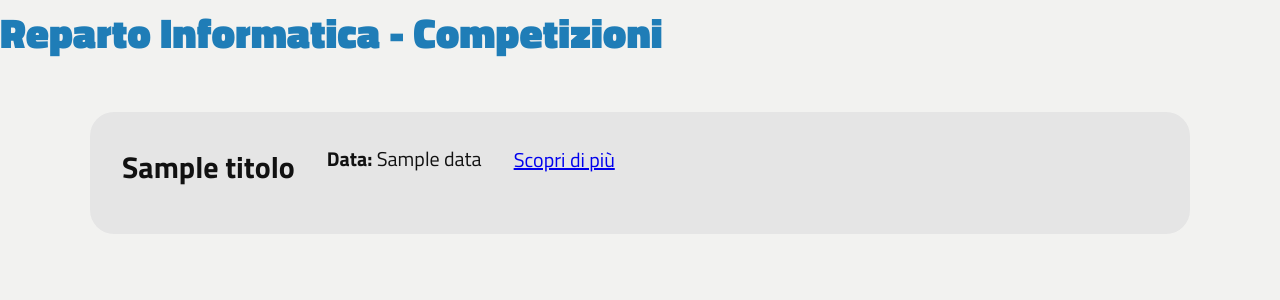
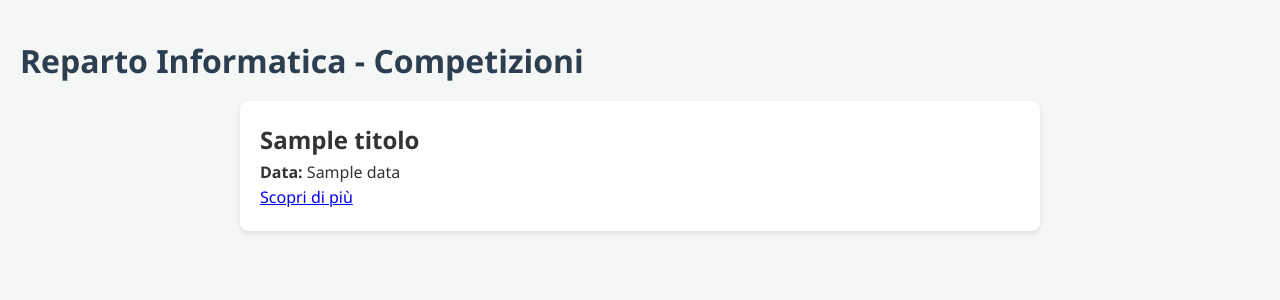
Before and after one commit to Lxree0/IT_DEPARTMENT, a Flask app: template templates/competizioni.html in a window 1280 px wide. Shown: the top 300 px of the page. Run offline with Flask 3, Linux system fonts and the light colour scheme; the template is opened without the code that fills it: most values are stand-ins (such as "Sample title", 1, 10 or a date in 2020).

Commit message:
aggiunta sezione competizioni

```diff
--- a/templates/competizioni.html
+++ b/templates/competizioni.html
@@ -3,7 +3,102 @@
 <head>
     <meta charset="UTF-8">
     <title>Competizioni Informatica</title>
-    <link rel="stylesheet" href="{{ url_for('static', filename='style.css') }}">
+    <style>
+        /* Reset e stili base */
+* {
+    margin: 0;
+    padding: 0;
+    box-sizing: border-box;
+}
+
+body {
+    font-family: 'Segoe UI', Tahoma, Geneva, Verdana, sans-serif;
+    line-height: 1.6;
+    background-color: #f4f7f6;
+    color: #333;
+    padding: 20px;
+}
+
+/* Header e Navigazione */
+header {
+    margin-bottom: 30px;
+}
+
+nav a {
+    text-decoration: none;
+    color: #2c3e50;
+    font-weight: bold;
+}
+
+/* Container principale */
+.container, .container-dettaglio {
+    max-width: 800px;
+    margin: 0 auto;
+}
+
+/* Card per la lista (index.html) */
+.card {
+    background: white;
+    padding: 20px;
+    border-radius: 8px;
+    margin-bottom: 20px;
+    box-shadow: 0 2px 5px rgba(0,0,0,0.1);
+    transition: transform 0.2s;
+}
+
+.card:hover {
+    transform: translateY(-3px);
+}
+
+/* Card dettaglio (dettaglio.html) */
+.card-dettaglio {
+    background: white;
+    padding: 40px;
+    border-radius: 12px;
+    box-shadow: 0 4px 15px rgba(0,0,0,0.1);
+}
+
+.badge {
+    background: #e1f5fe;
+    color: #039be5;
+    padding: 5px 10px;
+    border-radius: 4px;
+    font-size: 0.8rem;
+    font-weight: bold;
+    text-transform: uppercase;
+}
+
+h1 {
+    margin: 15px 0;
+    color: #2c3e50;
+}
+
+.info-meta {
+    margin-bottom: 25px;
+    color: #666;
+}
+
+.descrizione {
+    border-top: 1px solid #eee;
+    padding-top: 20px;
+}
+
+/* Bottoni */
+.btn-primary {
+    display: inline-block;
+    background: #2563eb;
+    color: white;
+    padding: 12px 25px;
+    border-radius: 6px;
+    text-decoration: none;
+    font-weight: bold;
+    margin-top: 30px;
+}
+
+.btn-primary:hover {
+    background: #1d4ed8;
+}
+    </style>
 </head>
 <body>
     <h1>Reparto Informatica - Competizioni</h1>
@@ -17,4 +112,5 @@
         {% endfor %}
     </div>
 </body>
+
 </html>
```
